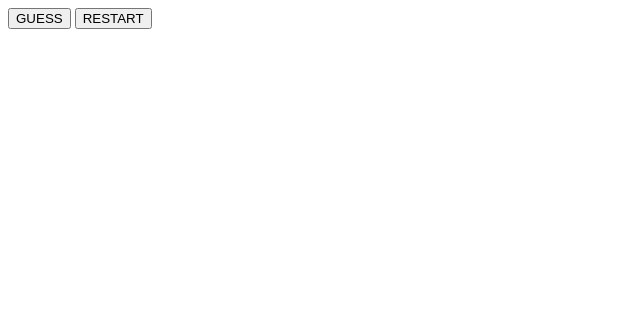
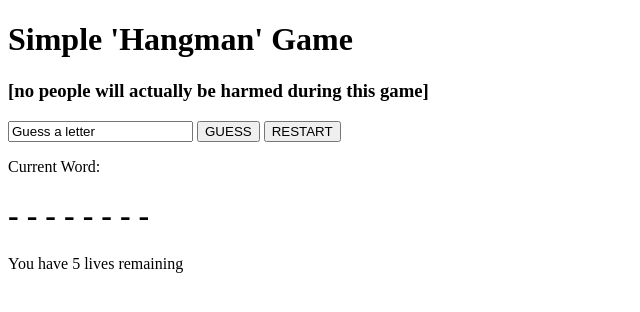
Before and after one commit to LenteB/W1D5-Galgje, a plain HTML site: page index.html in a window 1280 px wide. Shown: the whole page, without its empty margins (0-640 px from the left). Drawn offline with Linux system fonts and the light colour scheme.

Commit message:
HTML Pagina globaal afgemaakt

```diff
--- a/index.html
+++ b/index.html
@@ -9,8 +9,20 @@
 </head>
 <body>
 
+<h1>Simple 'Hangman' Game </h1>
 
+<h3>[no people will actually be harmed during this game]</h6>
 
+<input type="text" value="Guess a letter" >
+<button onclick = "location.href ='http://www.nu.nl'"> GUESS </button>
+<button> RESTART </button>
+
+<p>Current Word:</p>
+<!-- Pak het random gekozen woord uit de array
+kijk hoeveel letters het zijn en print zoveel
+streepse als de lente van het woord-->
+<h1><script>document.write("- - - - - - - - ");</script></h1>
+<p> You have 5 lives remaining </p>
 
     <!--HTML CODE onderdeel Fleur
     - Als gebruiker kan ik op de **knop** "guess" drukken, zodat ik het spel ga spelen, er zijn er 3 scenario's (lees functionaliteiten) mogelijk:
@@ -20,8 +32,7 @@
 - Als gebruiker zie ik een **tekst** met felicitaties, zodat ik weet dat ik het spel heb gewonnen.
 - Als gebruiker zie ik een **tekst** met 'Game over", zodat ik weet dat ik het spel heb verloren.-->
 
-    <button onclick = "location.href ='http://www.nu.nl'"> GUESS </button>
-    <button> RESTART </button>
+
 
 
 
--- a/script.js
+++ b/script.js
@@ -2,5 +2,7 @@ var woorden;
 
 woorden=['dehydreren', 'exogeen','panorama', 'belegging', 'metalen'];
 
+
+
 var wordPicker = Math.floor(Math.random()*woorden.length);
 var juisteWoord = woorden[wordPicker];
```
